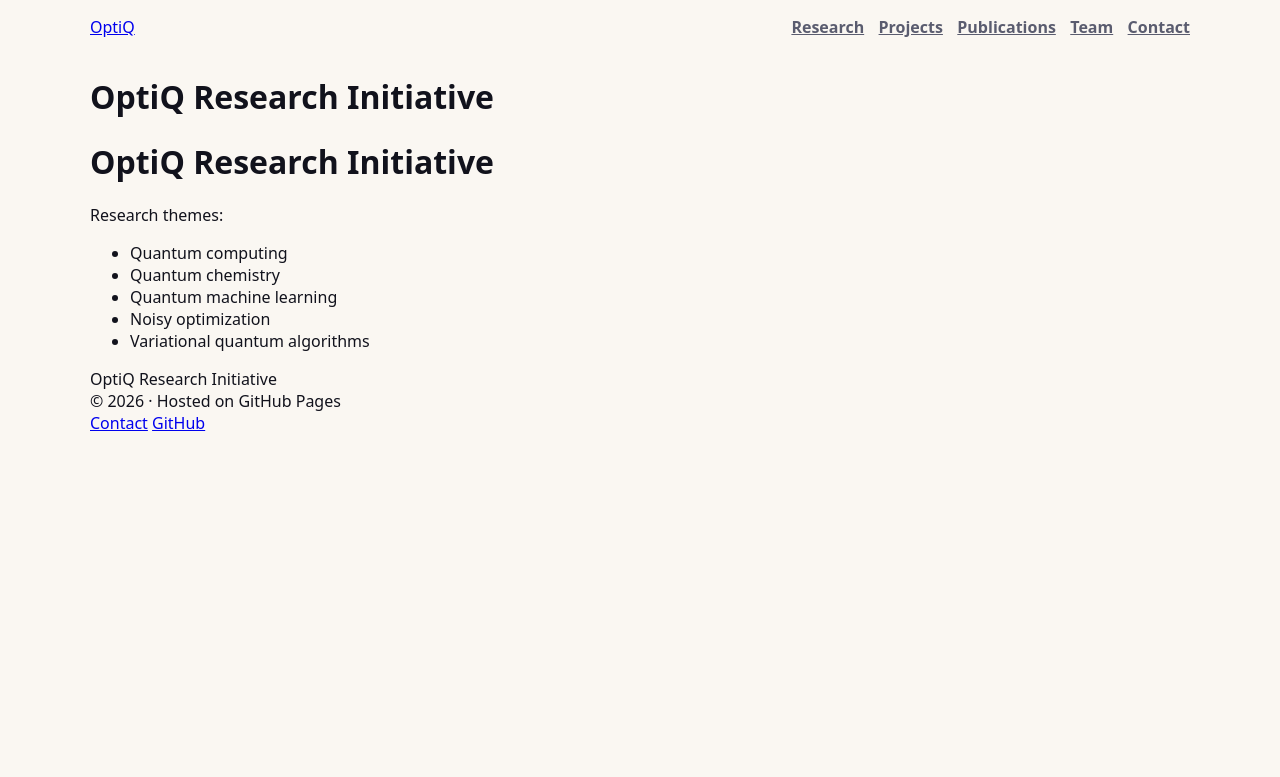
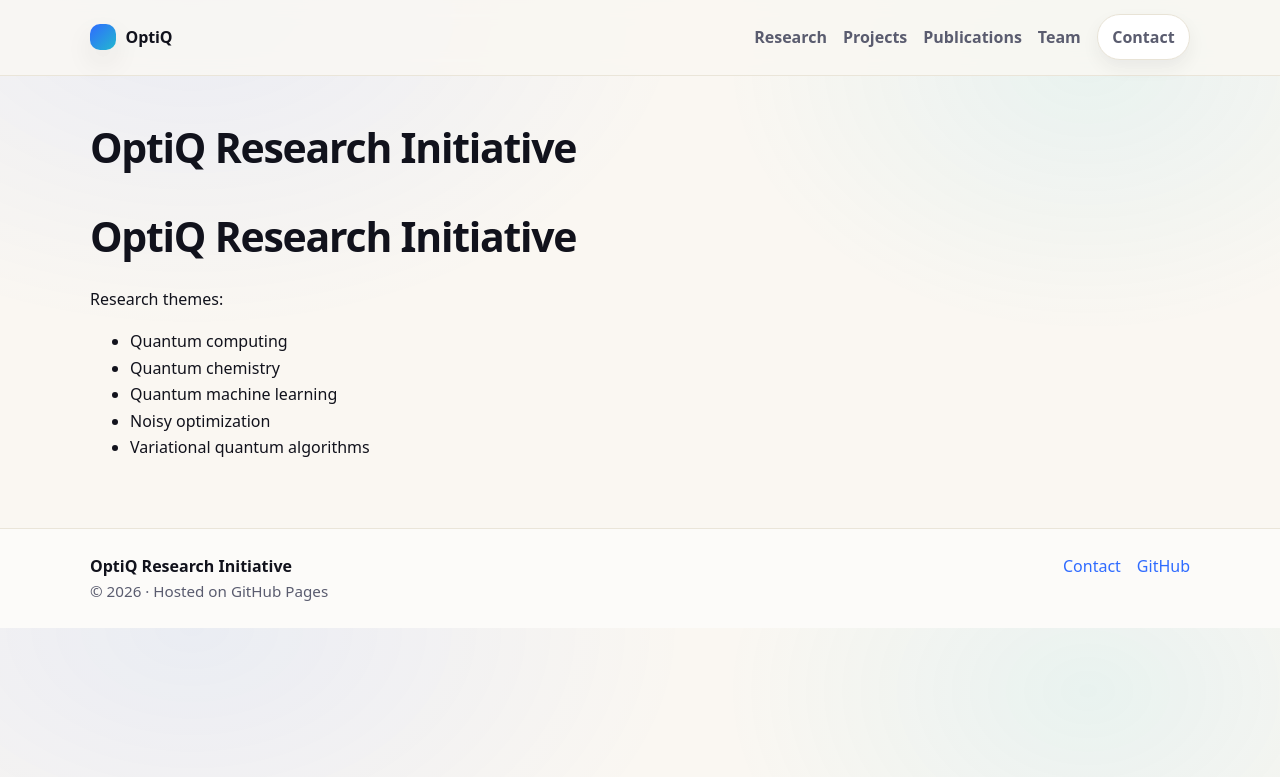
Before and after one commit to OptiQ-Research-Initiative/optiq-research-initiative.github.io, a Jekyll site: the page built from index.md, in a window 1280 px wide. Shown: the top 777 px of the page. Built offline with Jekyll 4.4.1, drawn with Linux system fonts in a browser that asks for light colours; our own code applies the rules of GitHub Pages for plain Markdown files.

Commit message:
Update style.css

```diff
--- a/assets/css/style.css
+++ b/assets/css/style.css
@@ -1,4 +1,5 @@
 :root{
+  /* Your chosen palette */
   --bg:#FAF7F2;
   --card:#FFFFFF;
   --text:#11121C;
@@ -6,59 +7,158 @@
   --border:#E8E3D6;
   --primary:#2F6BFF;
   --hover:#2456D9;
-  --decor:#22B8CF;
+  --cyan:#22B8CF;
 
+  /* Premium Sleek tokens */
   --radius:18px;
   --radius-md:14px;
-  --shadow:0 10px 22px rgba(0,0,0,.08);
-  --max:1100px;
+  --shadow: 0 12px 28px rgba(17,18,28,.08);
+  --shadow-hover: 0 18px 45px rgba(17,18,28,.12);
+  --max: 1100px;
 }
 
+*{ box-sizing:border-box; }
+html,body{ margin:0; padding:0; }
 body{
-  background:var(--bg);
-  color:var(--text);
   font-family: ui-sans-serif, system-ui, -apple-system, Segoe UI, Roboto, Helvetica, Arial;
-  margin:0;
+  background:
+    radial-gradient(900px 600px at 15% 0%, rgba(47,107,255,.08), transparent 55%),
+    radial-gradient(700px 520px at 85% 10%, rgba(34,184,207,.08), transparent 52%),
+    var(--bg);
+  color: var(--text);
+  line-height: 1.65;
 }
 
 .container{
-  width:min(var(--max), calc(100% - 2rem));
-  margin:0 auto;
+  width: min(var(--max), calc(100% - 2rem));
+  margin: 0 auto;
 }
 
+a{ color: var(--primary); text-decoration: none; }
+a:hover{ color: var(--hover); text-decoration: underline; }
+
+/* Header */
+.site-header{
+  position: sticky;
+  top: 0;
+  z-index: 10;
+  background: rgba(250,247,242,.85);
+  backdrop-filter: saturate(160%) blur(10px);
+  border-bottom: 1px solid rgba(232,227,214,.9);
+}
 .header-inner{
   display:flex;
   align-items:center;
   justify-content:space-between;
-  padding:1rem 0;
+  padding: 0.9rem 0;
+  gap: 1rem;
+}
+.brand{
+  display:flex;
+  align-items:center;
+  gap: .6rem;
+  color: var(--text);
+  font-weight: 800;
+  letter-spacing: -0.01em;
+}
+.brand-mark{
+  width: 26px;
+  height: 26px;
+  border-radius: 10px;
+  background: linear-gradient(135deg, var(--primary), var(--cyan));
+  box-shadow: var(--shadow);
+}
+.nav{
+  display:flex;
+  align-items:center;
+  gap: 1rem;
+  flex-wrap: wrap;
+}
+.nav a{
+  color: var(--muted);
+  font-weight: 650;
+}
+.nav a:hover{ color: var(--text); text-decoration:none; }
+.nav-cta{
+  padding: .55rem .9rem;
+  border-radius: 999px;
+  border: 1px solid var(--border);
+  background: var(--card);
+  box-shadow: 0 8px 18px rgba(17,18,28,.06);
 }
 
-.nav{
-  display:flex;
-  gap:.9rem;
+/* Page header */
+main{ padding: 2.4rem 0 3.2rem; }
+.page-header{ margin: 0 0 1.3rem; }
+h1{
+  margin: 0 0 .35rem;
+  font-size: clamp(2.0rem, 3.2vw, 2.6rem);
+  letter-spacing: -0.03em;
+}
+.subtitle{
+  margin:0;
+  color: var(--muted);
+  max-width: 75ch;
 }
 
-.nav a{
-  color:var(--muted);
-  font-weight:650;
+/* Premium card */
+.card{
+  background: var(--card);
+  border: 1px solid var(--border);
+  border-radius: var(--radius);
+  box-shadow: var(--shadow);
+  padding: 1.1rem 1.1rem;
+}
+.card:hover{
+  transform: translateY(-2px);
+  box-shadow: var(--shadow-hover);
+  transition: transform .15s ease, box-shadow .15s ease;
 }
 
-.card{
-  background:var(--card);
-  border:1px solid var(--border);
-  border-radius:var(--radius);
-  box-shadow:var(--shadow);
-  padding:1.2rem;
+/* Simple grid utilities */
+.grid{
+  display:grid;
+  gap: 1rem;
+}
+.grid-2{ grid-template-columns: repeat(2, minmax(0, 1fr)); }
+.grid-3{ grid-template-columns: repeat(3, minmax(0, 1fr)); }
+@media (max-width: 900px){
+  .grid-2, .grid-3{ grid-template-columns: 1fr; }
 }
 
-.button-primary{
-  background:var(--primary);
-  color:#ffffff;
-  border-radius:999px;
-  padding:.6rem 1rem;
-  border:none;
+/* Badges */
+.badge{
+  display:inline-flex;
+  align-items:center;
+  gap: .45rem;
+  padding: .35rem .65rem;
+  border-radius: 999px;
+  border: 1px solid rgba(47,107,255,.22);
+  background: rgba(47,107,255,.06);
+  color: #1f3ea8;
+  font-weight: 650;
+  font-size: .9rem;
+}
+.badge::before{
+  content:"";
+  width: 8px;
+  height: 8px;
+  border-radius: 999px;
+  background: var(--cyan);
 }
 
-.button-primary:hover{
-  background:var(--hover);
+/* Footer */
+.site-footer{
+  border-top: 1px solid rgba(232,227,214,.9);
+  background: rgba(255,255,255,.55);
 }
+.footer-inner{
+  display:flex;
+  justify-content:space-between;
+  align-items:flex-start;
+  gap: 1rem;
+  padding: 1.5rem 0;
+}
+.footer-title{ font-weight: 800; }
+.footer-meta{ color: var(--muted); font-size: .95rem; }
+.footer-links{ display:flex; gap: 1rem; flex-wrap:wrap; }
```
